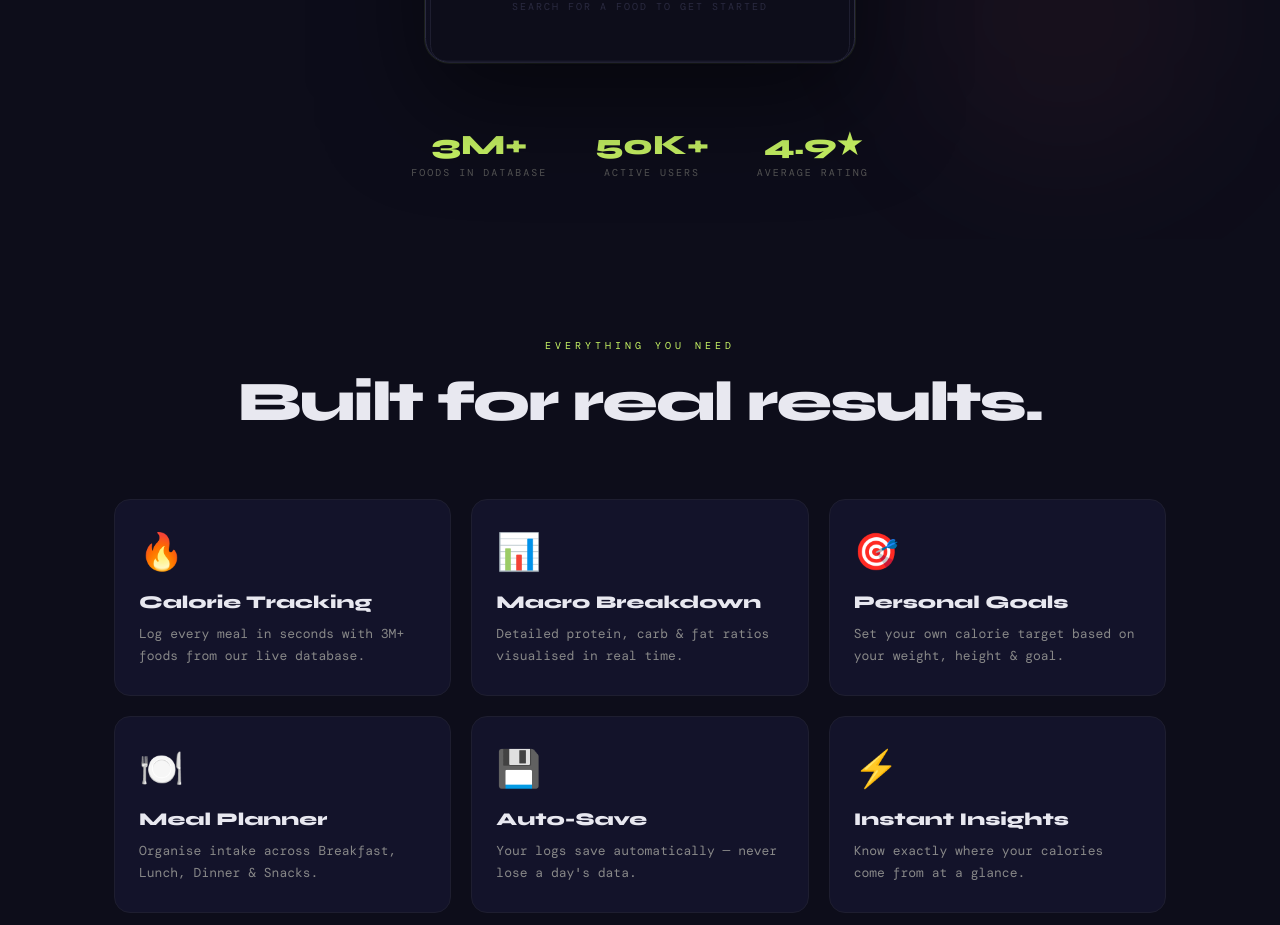
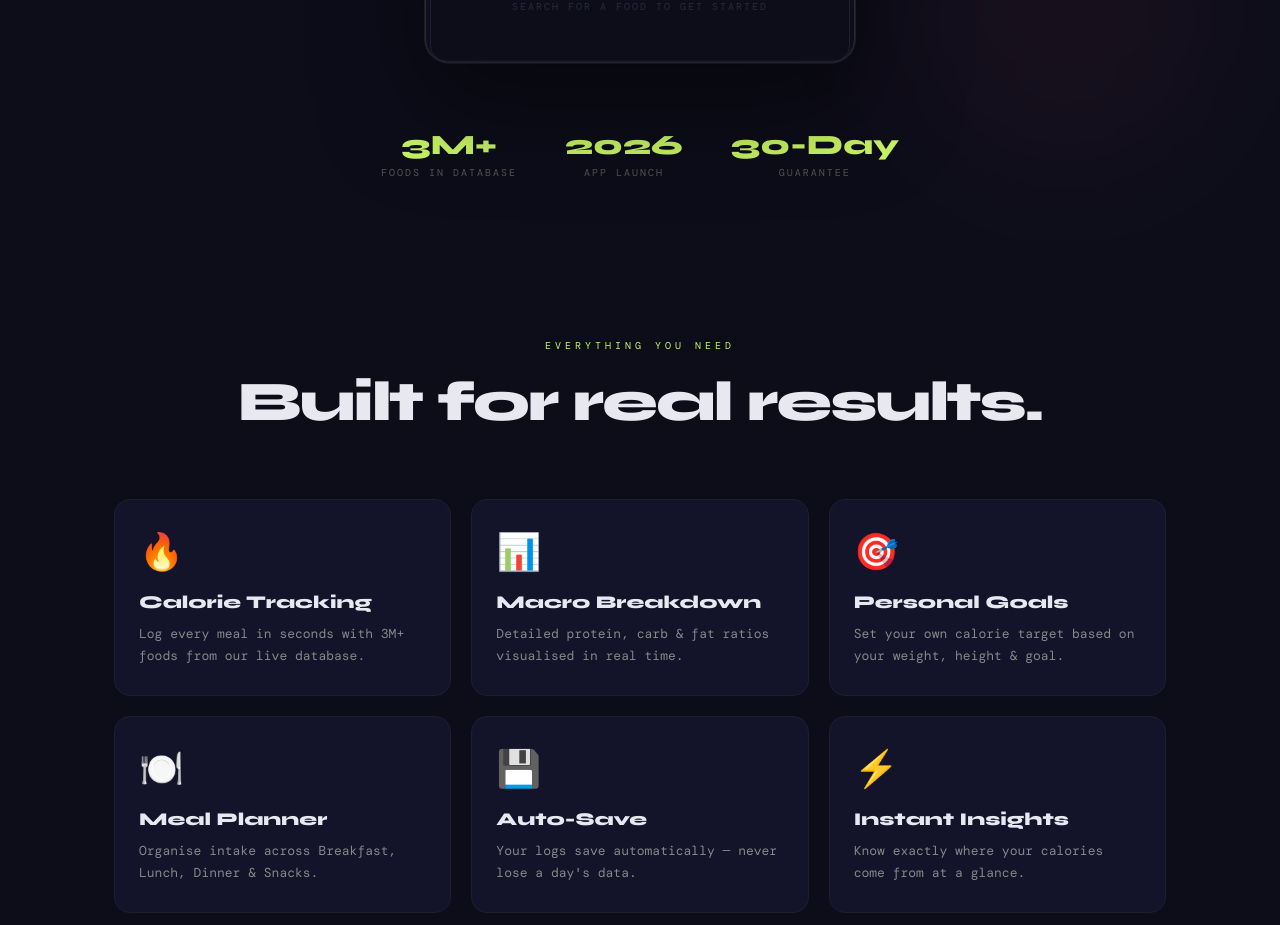
Before and after one commit to shawuanmsamuels-beep/fuel-tracker, a React (Vite) app: page / in a window 1280 px wide. Shown: the part 1260-2185 px from the top of the page. Built offline with nearby package versions, Linux system fonts and the light colour scheme; a web font is replaced by a local one.

Commit message:
Update App.jsx

```diff
--- a/src/App.jsx
+++ b/src/App.jsx
@@ -599,7 +599,7 @@ export default function App() {
         </div>
 
         <div style={{ display: "flex", gap: 48, marginTop: 60, flexWrap: "wrap", justifyContent: "center" }}>
-          {[["3M+", "Foods in Database"], ["50K+", "Active Users"], ["4.9★", "Average Rating"]].map(([val, label]) => (
+          {[["3M+", "Foods in Database"], ["2026", "App Launch"], ["30-Day", "Guarantee"]].map(([val, label]) => (
             <div key={label} style={{ textAlign: "center" }}>
               <div style={{ fontFamily: "'Syne',sans-serif", fontWeight: 800, fontSize: 28, color: "#C8F564" }}>{val}</div>
               <div style={{ fontSize: 10, color: "#555", letterSpacing: 2, marginTop: 4 }}>{label.toUpperCase()}</div>
```
